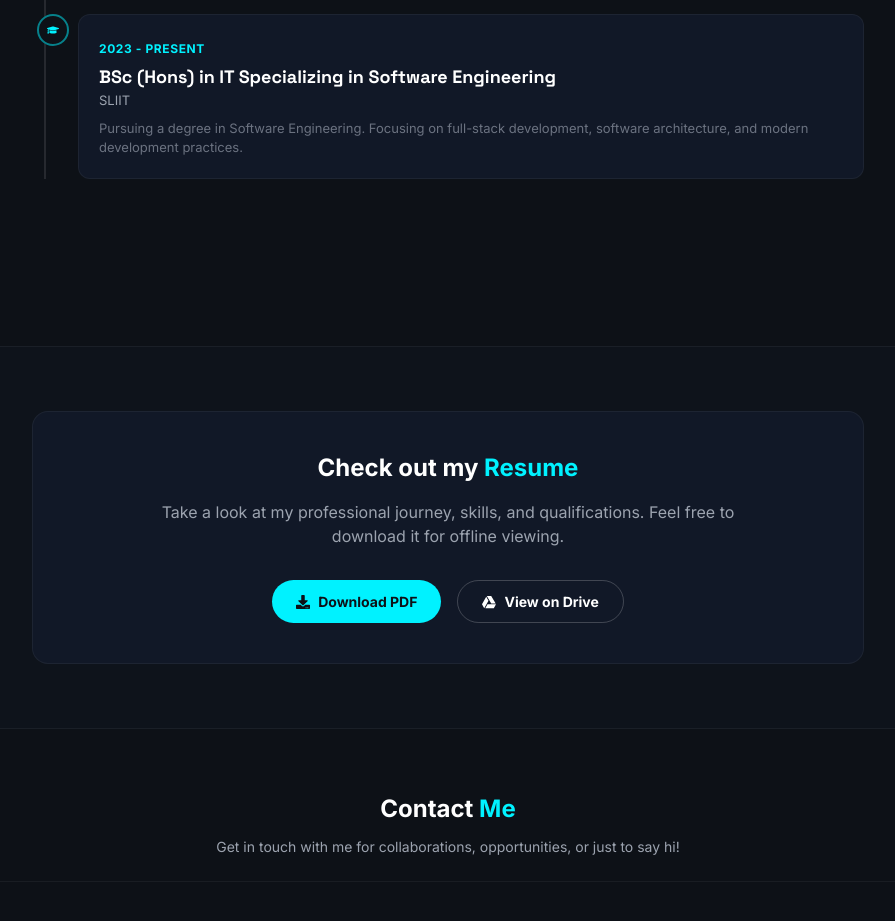
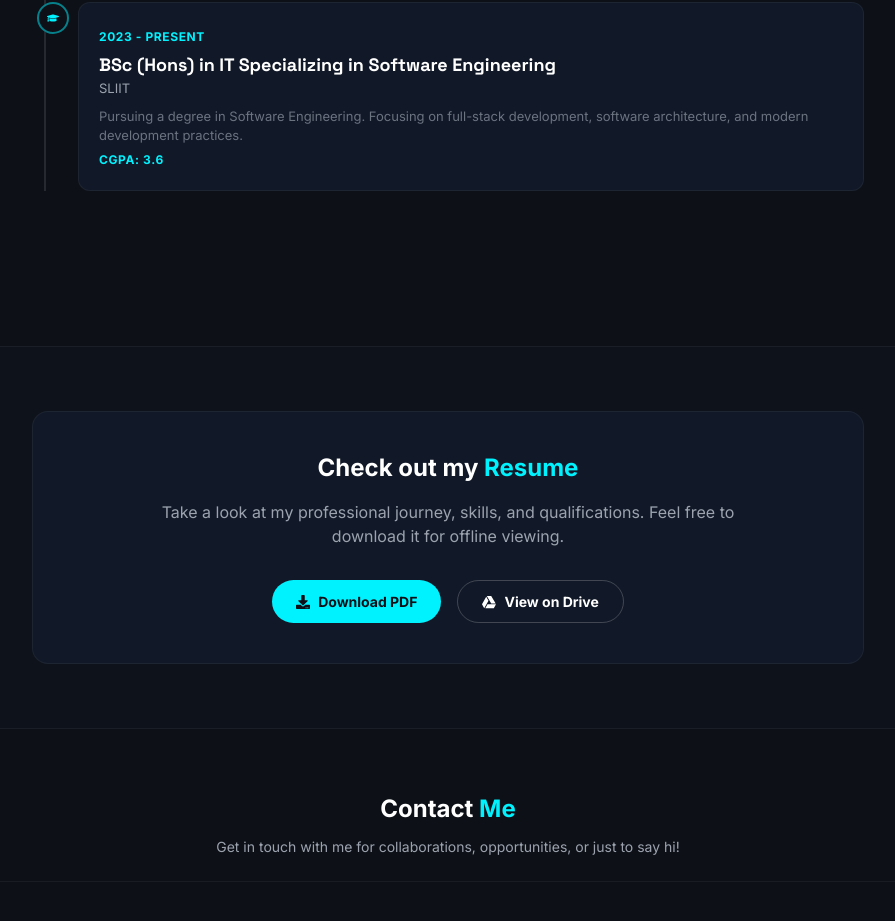
Before and after one commit to ShafnyHadhy/shafny-hadhy, a React (Vite) app: page / in a window 1280 px wide. Shown: the part 3812-4733 px from the top of the page, without its empty margins (192-1087 px from the left). Built offline with nearby package versions, Linux system fonts and the light colour scheme.

Commit message:
feat: add Experience component with professional and educational timeline

```diff
--- a/src/components/Experience.jsx
+++ b/src/components/Experience.jsx
@@ -55,6 +55,7 @@
                             <p className="text-gray-500 text-[13px]">
                                 Pursuing a degree in Software Engineering. Focusing on full-stack development, software architecture, and modern development practices.
                             </p>
+                            <span className="text-accent text-xs font-bold uppercase tracking-wider">CGPA: 3.6</span>
                         </div>
                     </motion.div>
 
```
